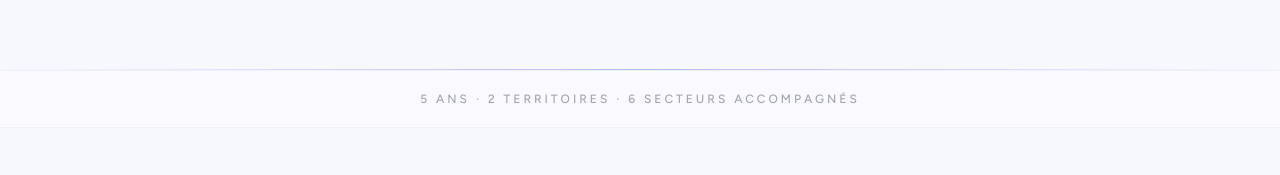
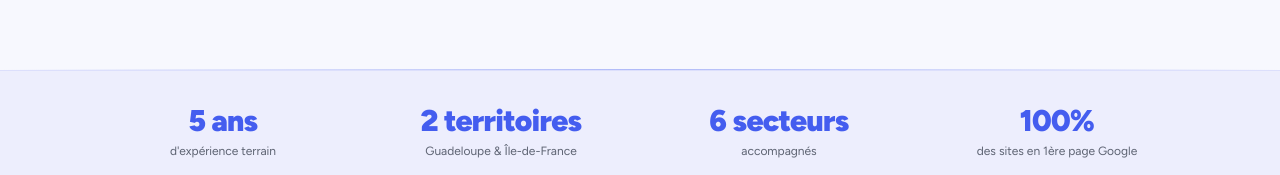
Before and after one commit to jmd971/siboard-consulting-site, a Next.js app: page / in a window 1280 px wide. Shown: the part 777-952 px from the top of the page. Built offline with nearby package versions, Linux system fonts and the light colour scheme; no server answers.

Commit message:
design: replace ProofLine with ProofBand stats grid (violet tint)

```diff
--- a/src/app/page.tsx
+++ b/src/app/page.tsx
@@ -5,12 +5,26 @@ import { CommentCaMarche } from "@/components/home/CommentCaMarche";
 import { RealisationsApercu } from "@/components/home/RealisationsApercu";
 import { CTABanner } from "@/components/shared/CTABanner";
 
-function ProofLine() {
+function ProofBand() {
+  const stats = [
+    { value: "5 ans", label: "d'expérience terrain" },
+    { value: "2 territoires", label: "Guadeloupe & Île-de-France" },
+    { value: "6 secteurs", label: "accompagnés" },
+    { value: "100%", label: "des sites en 1ère page Google" },
+  ];
+
   return (
-    <div className="border-y border-border/30 bg-surface/20 py-5">
-      <p className="text-center text-xs font-medium uppercase tracking-[0.25em] text-muted-foreground/55">
-        5 ans · 2 territoires · 6 secteurs accompagnés
-      </p>
+    <div className="bg-primary/[0.06] border-y border-primary/10">
+      <div className="container-page py-8">
+        <div className="grid grid-cols-2 gap-6 sm:grid-cols-4">
+          {stats.map((s) => (
+            <div key={s.value} className="text-center">
+              <p className="text-2xl font-black tracking-tight text-primary sm:text-3xl">{s.value}</p>
+              <p className="mt-1 text-xs text-muted-foreground">{s.label}</p>
+            </div>
+          ))}
+        </div>
+      </div>
     </div>
   );
 }
@@ -19,7 +33,7 @@ export default function HomePage() {
   return (
     <>
       <Hero />
-      <ProofLine />
+      <ProofBand />
       <DeuxOffres />
       <CommentCaMarche />
       <RealisationsApercu />
```
